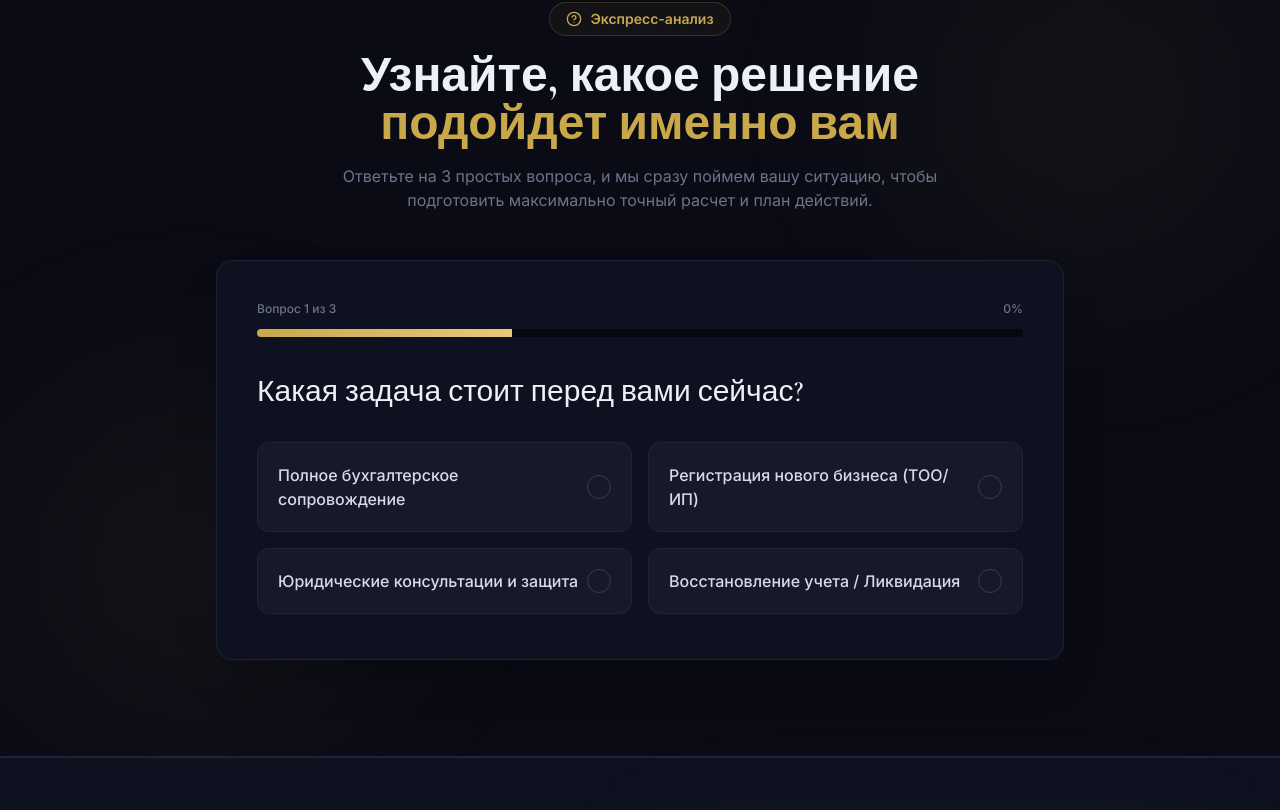
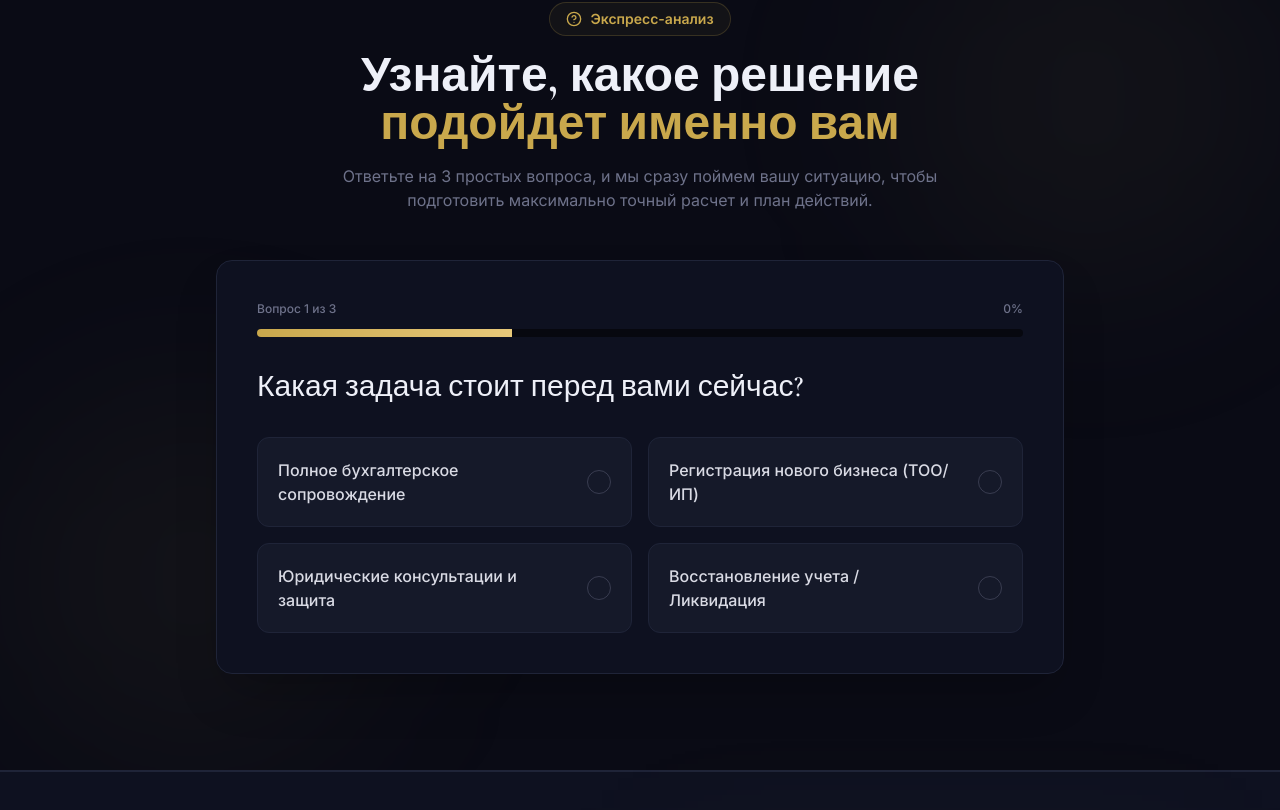
Before and after one commit to skyfeelcompany-bot/landing-outsource, a Next.js app: page / in a window 1280 px wide. Shown: the part 8109-8919 px from the top of the page. Built offline with nearby package versions, Linux system fonts and the light colour scheme; no server answers.

Commit message:
style: add spacing between quiz options and checkmark

```diff
--- a/components/landing/Quiz.tsx
+++ b/components/landing/Quiz.tsx
@@ -121,17 +121,17 @@ export default function Quiz() {
                       <button
                         key={idx}
                         onClick={() => handleOptionSelect(option)}
-                        className={`group relative flex items-center justify-between p-5 rounded-xl border transition-all duration-300 text-left cursor-pointer
+                        className={`group relative flex items-center justify-between p-5 rounded-xl border transition-all duration-300 text-left cursor-pointer gap-4
                           ${answers[currentStep] === option
                             ? "bg-brand-gold/10 border-brand-gold shadow-[0_0_15px_rgba(212,175,55,0.1)]"
                             : "bg-brand-elevated border-brand-border hover:border-brand-gold/50 hover:bg-brand-elevated/80"
                           }
                         `}
                       >
-                         <span className={`text-sm md:text-base font-medium transition-colors ${answers[currentStep] === option ? "text-brand-gold" : "text-brand-text/90"}`}>
+                         <span className={`text-sm md:text-base font-medium transition-colors flex-1 pr-2 ${answers[currentStep] === option ? "text-brand-gold" : "text-brand-text/90"}`}>
                            {option}
                          </span>
-                         <div className={`w-6 h-6 rounded-full border flex items-center justify-center transition-colors
+                         <div className={`w-6 h-6 rounded-full border flex items-center justify-center transition-colors shrink-0
                            ${answers[currentStep] === option
                              ? "border-brand-gold bg-brand-gold text-brand-bg"
                              : "border-brand-muted/40 text-transparent"
```
